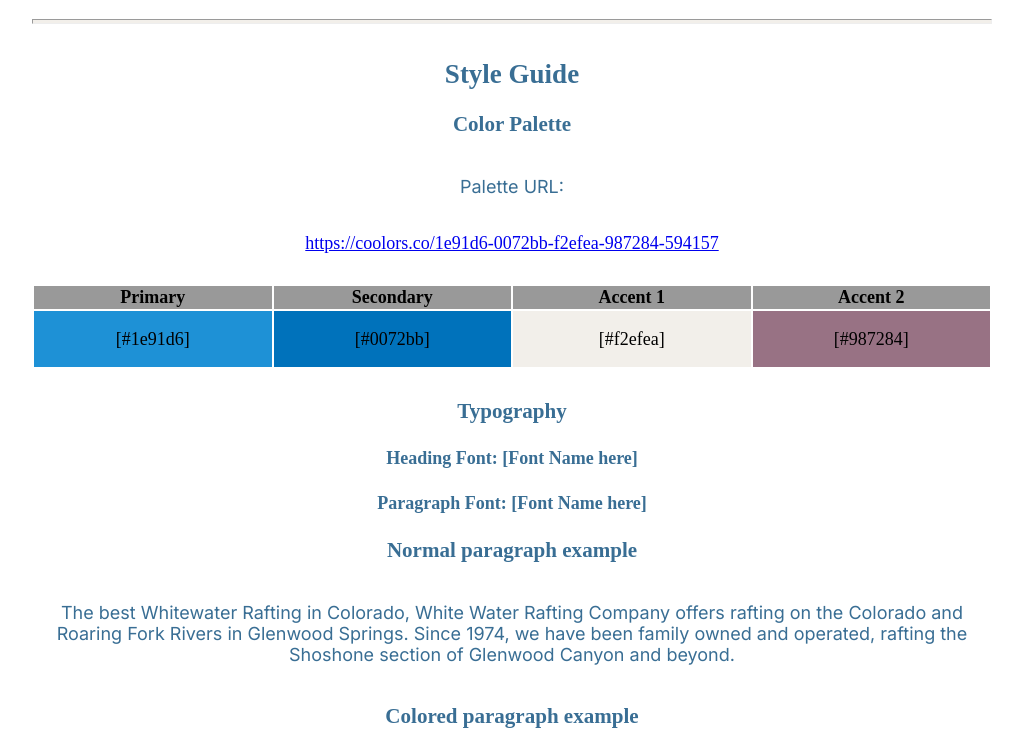
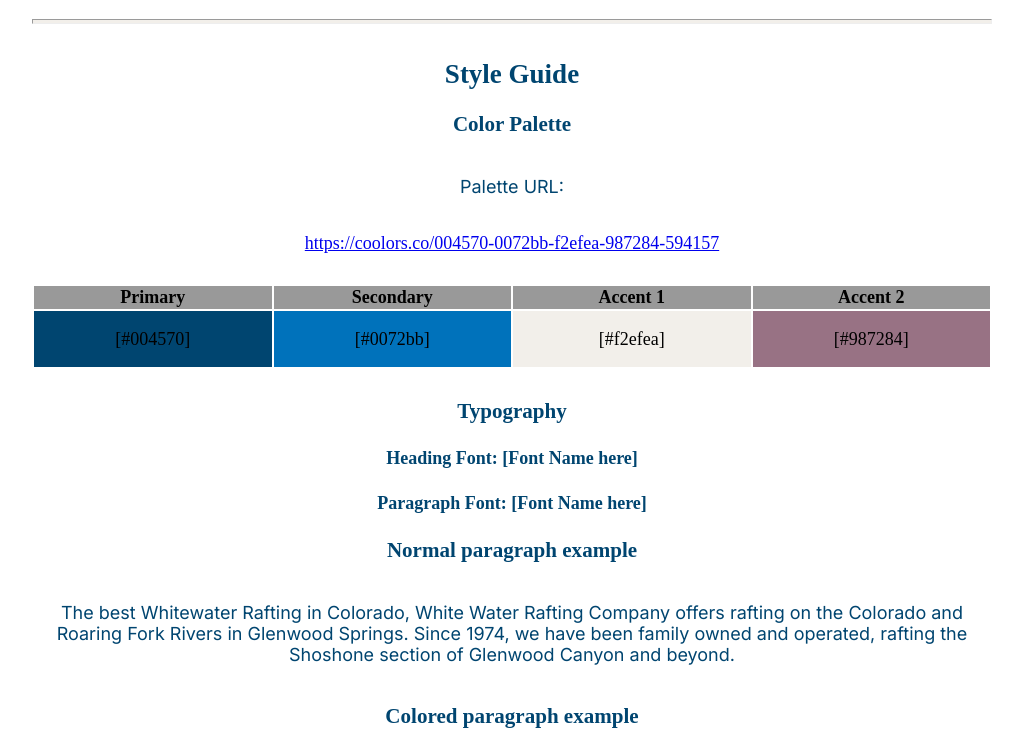
Before and after one commit to hmoisesgb/wdd130, a plain HTML site: page wwr/site-plan-rafting.html in a window 1280 px wide. Shown: the part 1039-1786 px from the top of the page, without its empty margins (128-1151 px from the left). Drawn offline with Linux system fonts and the light colour scheme; a web font is replaced by a local one.

Commit message:
Updated font color

```diff
--- a/wwr/site-plan-rafting.html
+++ b/wwr/site-plan-rafting.html
@@ -42,8 +42,8 @@
 
     <!-- Copy and paste the URL to your finished palette below. Replace the href value that is there with yours. Make sure to paste it into both the href value and the content text of the <a> tag -->
     <p>Palette URL:</p>
-    <a href="https://coolors.co/1e91d6-0072bb-f2efea-987284-594157"
-      target="_blank">https://coolors.co/1e91d6-0072bb-f2efea-987284-594157</a>
+    <a href="https://coolors.co/004570-0072bb-f2efea-987284-594157"
+      target="_blank">https://coolors.co/004570-0072bb-f2efea-987284-594157</a>
 
     <table class="colors">
       <tr>
@@ -54,7 +54,7 @@
       </tr>
       <!-- Replace the numbers in the boxes below with your hex color codes. Then switch to the site-plan.css file and change your colors there as well. -->
       <tr>
-        <td class="primary">[#1e91d6]</td>
+        <td class="primary">[#004570]</td>
         <td class="secondary">[#0072bb]</td>
         <td class="accent1">[#f2efea]</td>
         <td class="accent2">[#987284]</td>
--- a/wwr/styles/site-plan-rafting.css
+++ b/wwr/styles/site-plan-rafting.css
@@ -6,7 +6,7 @@ Fonts are separated by a & */
 
 :root {
   /* change the values below to your colors from your palette */
-  --primary-color: #1e91d6   ;
+  --primary-color: #004570   ;
   --secondary-color: #0072bb ;
   --accent1-color: #f2efea;
   --accent2-color: #987284;
@@ -16,12 +16,12 @@ Fonts are separated by a & */
   --paragraph-font: Inter, Helvetica, sans-serif;
 
   /* these colors below should be chosen from among your palette colors above */
-  --headline-color-on-white: #396E94;  /* headlines on a white background */
+  --headline-color-on-white: #004570;  /* headlines on a white background */
   --headline-color-on-color: white; /* headlines on a colored background */
-  --paragraph-color-on-white: #396E94; /* paragraph text on a white background */
+  --paragraph-color-on-white: #004570; /* paragraph text on a white background */
   --paragraph-color-on-color: white; /* paragraph text on a colored background */
-  --paragraph-background-color: #396E94  ;
-  --nav-link-color: #396E94;
+  --paragraph-background-color: #004570  ;
+  --nav-link-color: #004570;
   --nav-background-color: #D4AC0D;
   --nav-hover-link-color: white;
   --nav-hover-background-color: #396E94;
```
